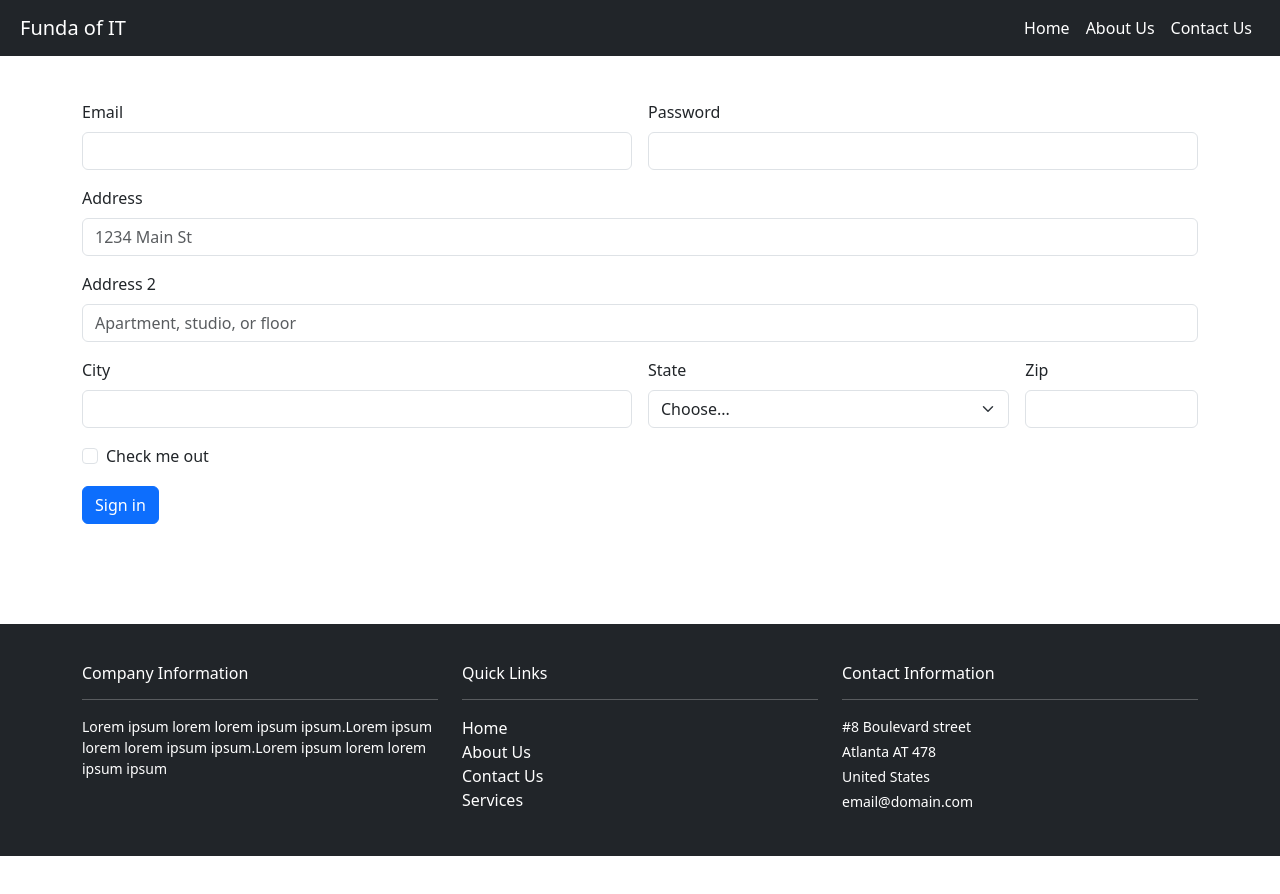
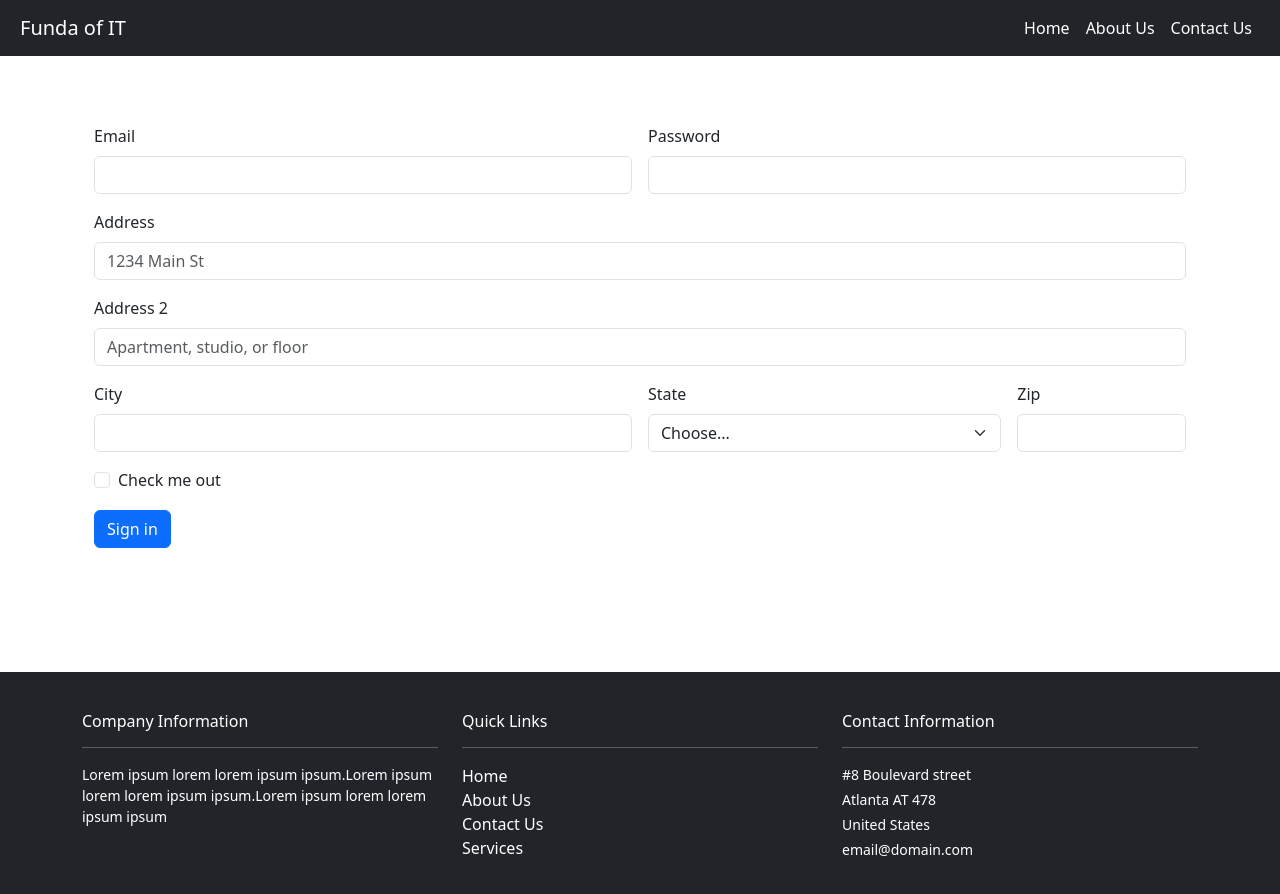
Before and after one commit to Bellagirl-maker/funda, a React (Create React App) app: page /contact in a window 1280 px wide. Shown: the top 894 px of the page. Before the commit the page ends 856 px from the top, so only its background shows below. Built offline with nearby package versions, Linux system fonts and the light colour scheme.

Commit message:
Update Contact.js

```diff
--- a/src/components/pages/Contact.js
+++ b/src/components/pages/Contact.js
@@ -3,7 +3,7 @@ import React from 'react';
 const Contact = () => {
   return (
     <section className='section'>
-      <div className="container"> {/* Add a container div */}
+      <div className="container p-4">
         <form className="row g-3">
           <div className="col-md-6">
             <label htmlFor="inputEmail4" className="form-label">Email</label>
```
